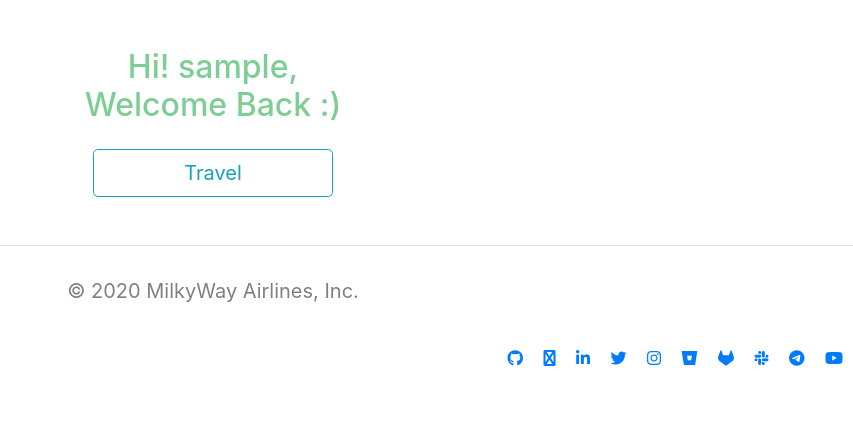
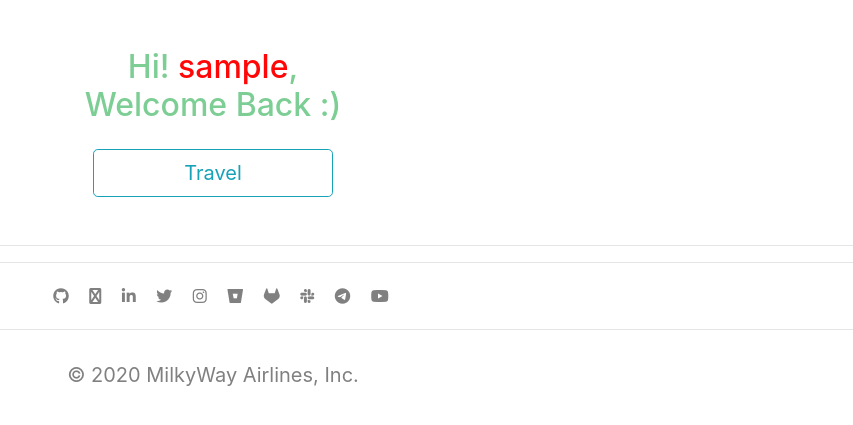
Before and after one commit to PriyanshBordia/The-MilkyWay-Airlines, a Django app: page / in a window 1280 px wide. Shown: the part 64-489 px from the top of the page, without its empty margins (427-1280 px from the left). Run offline with Django 3.2, Linux system fonts and the light colour scheme; the visitor is signed in with stand-in values (Sample User, id 1); some libraries are stand-ins or nearby versions.

Commit message:
finalized

```diff
--- a/flights/static/flights/css/style.css
+++ b/flights/static/flights/css/style.css
@@ -34,12 +34,8 @@ h6 {
   color: #c2dde6;
 }
 
-ul {
-  background-color: #AA0000;
-}
-
 #username {
-  color: #c2dde6;
+  color: #ff0707;
 }
 
 #first-name, #last-name, #age, #e-mail, #departure-date, #arrival-date {
@@ -153,13 +149,36 @@ ul {
   text-decoration: none !important;
 }
 
+table, tr, th, td {
+  margin: 10px 10px 10px 10px;
+  padding: 10px;
+  text-align: center;
+  border: 2px solid #bd8c7d;
+}
+
+th {
+  color: #a52a3f;
+  font-size: 20px;
+  font-family: Cambria, Cochin, Georgia, Times, "Times New Roman", serif;
+}
+
+td {
+  color: cadetblue;
+  font-size: 1.5;
+  font-weight: 1.5;
+  font-family: Verdana, Geneva, Tahoma, sans-serif;
+}
+
 /*Social Media handles*/
 #social-handles {
-  padding: 10px;
   max-width: 700px;
   margin: auto;
+  padding: 5px;
+  text-align: center;
+}
+
+#social-handles a {
   color: gray;
-  float: right;
 }
 
 #social-handles a:hover {
--- a/flights/static/flights/css/style.scss
+++ b/flights/static/flights/css/style.scss
@@ -52,14 +52,9 @@ h6
     color: #c2dde6;
 }
 
-ul
-{
-    background-color: #AA0000;
-}
-
 #username
 {
-    color: #c2dde6;
+    color: #ff0707;
 }
 
 #first-name, #last-name, #age, #e-mail, #departure-date, #arrival-date
@@ -189,15 +184,41 @@ ul
   text-decoration: none !important;
 }
 
+table, tr, th, td
+{
+    margin: 10px 10px 10px 10px;
+    padding: 10px 10px 10px 10px;
+    text-align: center;
+    border: 2px solid #bd8c7d;
+}
+
+th
+{
+    color: rgb(165, 42, 63);
+    font-size: 20px;
+    font-family: Cambria, Cochin, Georgia, Times, 'Times New Roman', serif;
+}
+
+td
+{
+    color: cadetblue;
+    font-size: 1.5;
+    font-weight: 1.5;
+    font-family: Verdana, Geneva, Tahoma, sans-serif;
+}
 
 /*Social Media handles*/
 #social-handles
 {
-    padding: 10px;
     max-width: 700px;
     margin: auto;
+    padding: 5px;
+    text-align: center;
+}
+
+#social-handles a
+{
     color: gray;
-    float: right;
 }
 
 #social-handles a:hover
--- a/flights/templates/flights/base.html
+++ b/flights/templates/flights/base.html
@@ -7,7 +7,6 @@
         <meta name="viewport" content="width=device-width, initial-scale=1, shrink-to-fit=no">
 
         <!-- Font Icons -->
-        <link rel="stylesheet" href="path/to/font-awesome/css/font-awesome.min.css">
         <script src="https://kit.fontawesome.com/3288abfe00.js" crossorigin="anonymous"></script>
 
         <!-- CSS -->
@@ -19,25 +18,15 @@
     	<script src="https://cdnjs.cloudflare.com/ajax/libs/popper.js/1.14.7/umd/popper.min.js" integrity="sha384-UO2eT0CpHqdSJQ6hJty5KVphtPhzWj9WO1clHTMGa3JDZwrnQq4sF86dIHNDz0W1" crossorigin="anonymous"></script>
     	<script src="https://stackpath.bootstrapcdn.com/bootstrap/4.3.1/js/bootstrap.min.js" integrity="sha384-JjSmVgyd0p3pXB1rRibZUAYoIIy6OrQ6VrjIEaFf/nJGzIxFDsf4x0xIM+B07jRM" crossorigin="anonymous"></script>
 
-        <link rel="apple-touch-icon" sizes="180x180" href="/apple-touch-icon.png">
-        <link rel="icon" type="image/png" sizes="32x32" href="/favicon-32x32.png">
-        <link rel="icon" type="image/png" sizes="16x16" href="/favicon-16x16.png">
-        <link rel="manifest" href="/site.webmanifest">
-        <link rel="mask-icon" href="/safari-pinned-tab.svg" color="#5bbad5">
-        <meta name="msapplication-TileColor" content="#da532c">
-        <meta name="theme-color" content="#ffffff">
-
         {% load static %}
 
         <link href = "{% static 'flights/css/style.css' %}" rel = "stylesheet">
 
         {% block head %} {% endblock %}
 
-        <!--Icon-->
-    	<link href = "{% static  'flights/icons/icons8-traveler-80.png" rel = "icon">
-
+        <!-- Icon -->
+        <link rel = "icon" href="https://img.icons8.com/cotton/64/000000/non-stop-flight--v1.png" />
         <title> | MilkyWay Airlines </title>
-        <!-- {% block title %}{% endblock %} -->
     </head>
     <body>
         <!--TODO: Add NavBar with: App Name, LogIn, LogOut, Register, etc-->
@@ -66,11 +55,8 @@
             </script>
         </section>
 
-
-        <footer class = "button">
-            &copy; 2020 MilkyWay Airlines, Inc.
-        </footer>
-        <div id = "social-handles">
+        <hr>
+        <div id = "social-handles" class="justify-content">
             <a href="https://github.com/PriyanshBordia" class="ml-3" target="_blank" title="PriyanshBordia"><i class = "fab fa-github fa"></i></a>
             <a href="mailto::priyanshbordia2@gmail.com" class="ml-3" target="_blank" title="priyanshbordia2"><i class = "fab fa-envelope fa"></i></a>
             <a href="https://www.linkedin.com/in/priyansh-b-81bb8218b/" class="ml-3" target="_blank" title="Priyansh B."><i class = "fab fa-linkedin fa"></i></a>
@@ -79,9 +65,14 @@
             <a href="#" class="ml-3" target="_blank" title = "GitBucket"><i class = "fab fa-bitbucket fa"></i></a>
             <a href="#" class="ml-3" target="_blank" title=""><i class = "fab fa-gitlab fa"></i></a>
             <a href="https://zombie-cul2164.slack.com" class="ml-3" target="_blank" title=""><i class = "fab fa-slack fa"></i></a>
-            <!-- <a href="#" class="ml-3" target="_blank" title=""><i class = "fab fa-discord fa"></i></a> -->
             <a href="#" class="ml-3" target="_blank" title=""><i class = "fab fa-telegram fa"></i></a>
             <a href="https://www.youtube.com/channel/UCwBlonvBFFd4UGvnnVKVncQ?view_as=subscriber" class="ml-3" target="_blank" title="Priyansh Bordia"><i class = "fab fa-youtube fa-"></i></a>
         </div>
+
+        <hr>
+        <footer class="button">
+            &copy; 2020 MilkyWay Airlines, Inc.
+        </footer>
+
     </body>
 </html>
--- a/flights/templates/flights/home.html
+++ b/flights/templates/flights/home.html
@@ -12,7 +12,7 @@
         <div class="container container-fluid text-center mt-4 pt-3">
             <div class="form-home-container justify-content-center">
                 <div class="home-head h2 mt-2">
-                    Hi! {{ user.username }}, <br>
+                    Hi! <span id="username">{{ user.username }}</span>, <br>
                     Welcome Back :)
                 </div>
                 <a class="form-home-button btn btn-outline-info btn-lg mt-3" href="{% url 'travel' %}" role="button">Travel</a>
--- a/flights/views.py
+++ b/flights/views.py
@@ -121,6 +121,7 @@ def book(request):
         return render(request, "flights/error.html", context={"message": "Select a valid date.!!", "type": "KeyError!!"})
 
     ph_no="000000000"
+
     p = Passenger.objects.filter(first=first, last=last, age=age, email=email, sex=sex)
     f = Flight.objects.filter()
 
--- a/the_milkyway_airlines/urls.py
+++ b/the_milkyway_airlines/urls.py
@@ -15,9 +15,7 @@ Including another URLconf
 """
 from django.contrib import admin
 from django.urls import include, path
-from django.views.generic.base import TemplateView
 from django.conf import settings
-from django.conf.urls.static import static
 
 
 urlpatterns = [
@@ -25,9 +23,4 @@ urlpatterns = [
     path('', include('flights.urls')),
     path('accounts/', include('accounts.urls')),
     path('accounts/', include('django.contrib.auth.urls')),
-    # path('', TemplateView.as_view(template_name='home.html', name='home')),
 ]
-
-if settings.DEBUG:
-    urlpatterns += static(settings.MEDIA_URL,
-                          document_root=settings.MEDIA_ROOT)
```
Also changed, not shown: flights/templates/flights/flight.html (+39 -9 lines), flights/templates/flights/travel.html (+15 -9 lines), flights/static/flights/icons/icons8-mac-client-90.png (deleted), flights/static/flights/icons/link.png (added), 5 other files.
